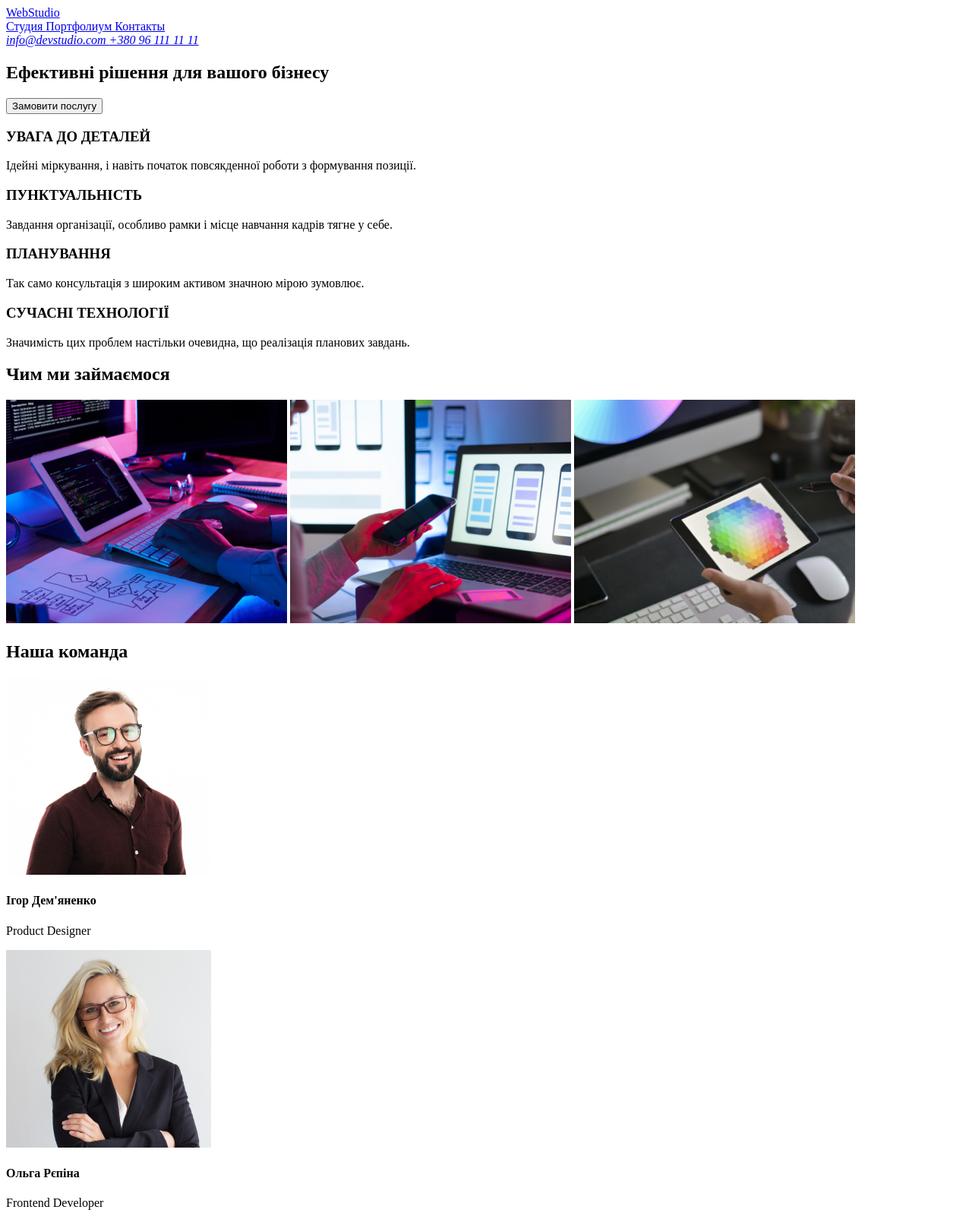
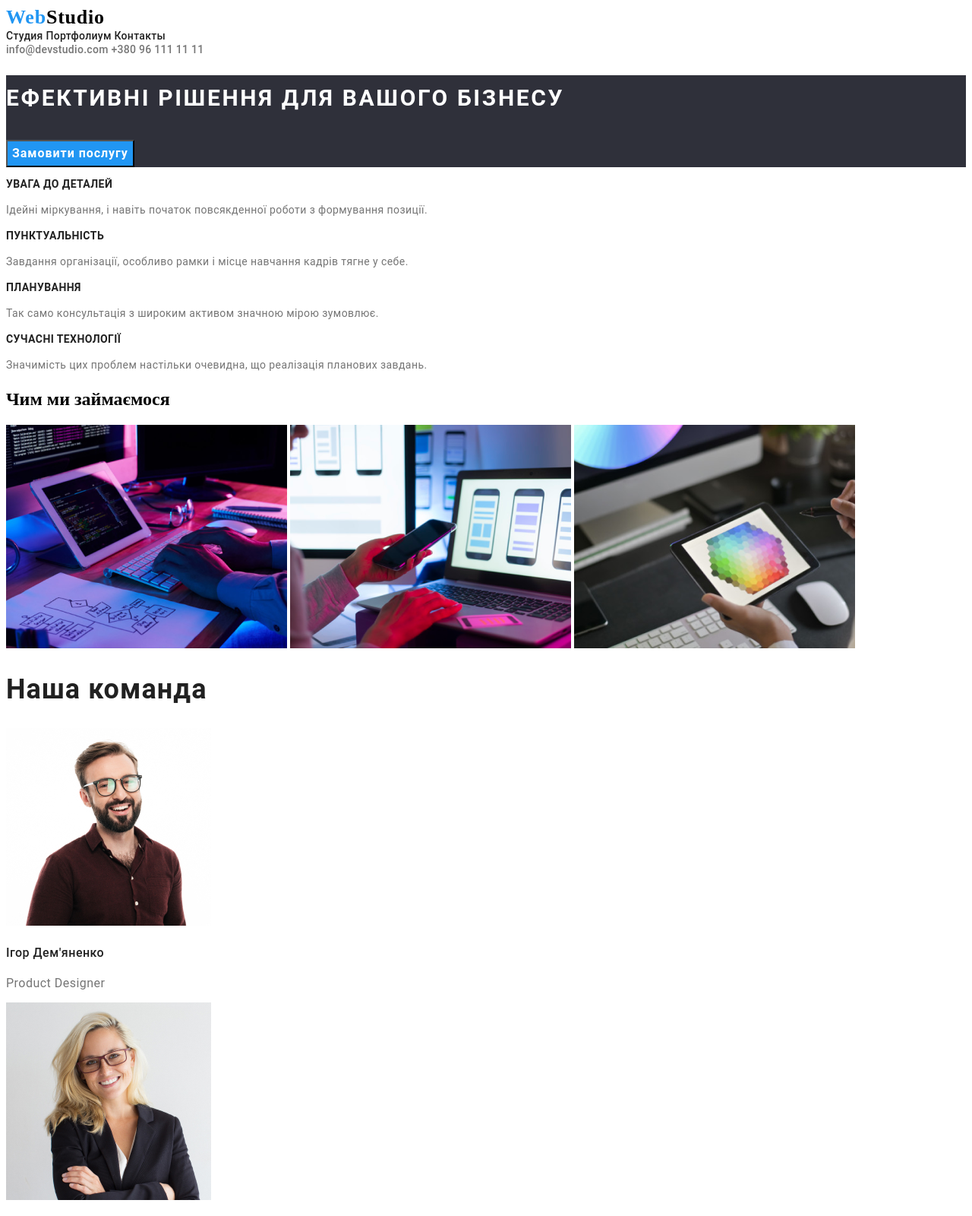
Before and after one commit to PasMyk/WebStudio, a plain HTML site: page index.html in a window 1280 px wide. Shown: the top 1600 px of the page at 76% size. Drawn offline with Linux system fonts and the light colour scheme.

Commit message:
WebStudio

```diff
--- a/index.html
+++ b/index.html
@@ -5,106 +5,107 @@
     <meta charset="UTF-8">
     <meta name="viewport" content="width=device-width, initial-scale=1.0">
     <title>Document</title>
+    <link rel="stylesheet" href="style.css">
 </head>
 
 <body>
-    <header>
-        <div class="container">
-            <div>
-                <a href="http://" target="_blank" rel="noopener noreferrer">
-                    WebStudio
+    <header class="header">
+        <div class="header__container container">
+            <div class="header__logo">
+                <a href="http://" target="_blank" rel="noopener noreferrer" class="header-logo-link">
+                    <span>Web</span>Studio
                 </a>
-                <nav>
-                    <a href="http://" target="_blank" rel="noopener noreferrer">
+                <nav class="header__navigation">
+                    <a href="http://" target="_blank" rel="noopener noreferrer" class="navigation-link">
                         Студия
                     </a>
-                    <a href="http://" target="_blank" rel="noopener noreferrer">
+                    <a href="http://" target="_blank" rel="noopener noreferrer" class="navigation-link">
                         Портфолиум
                     </a>
-                    <a href="http://" target="_blank" rel="noopener noreferrer">
+                    <a href="http://" target="_blank" rel="noopener noreferrer" class="navigation-link">
                         Контакты
                     </a>
                 </nav>
             </div>
-            <address>
-                <a href="mailto:info@devstudio.com">
+            <address class="header__contact-info">
+                <a href="mailto:info@devstudio.com" class="header-email">
                     info@devstudio.com
                 </a>
-                <a href="tel:+380961111111">
+                <a href="tel:+380961111111" class="header-phone">
                     +380 96 111 11 11
                 </a>
             </address>
         </div>
     </header>
-    <main>
-        <section>
-            <div class="container">
-                <h1>
+    <main class="main">
+        <section class="intro">
+            <div class="intro-container">
+                <h1 class="intro-heading">
                     Ефективні рішення для вашого бізнесу
                 </h1>
-                <button>Замовити послугу</button>
+                <button class="intro-button">Замовити послугу</button>
             </div>
         </section>
-        <section>
-            <div class="container">
-                <div class="">
-                    <h3>УВАГА ДО ДЕТАЛЕЙ</h3>
-                    <p>Ідейні міркування, і навіть початок повсякденної роботи з формування позиції.</p>
+        <section class="features">
+            <div class="features-container">
+                <div class="feature">
+                    <h3 class="feature-title">УВАГА ДО ДЕТАЛЕЙ</h3>
+                    <p class="feature-description">Ідейні міркування, і навіть початок повсякденної роботи з формування позиції.</p>
                 </div>
-                <div class="">
-                    <h3>ПУНКТУАЛЬНІСТЬ</h3>
-                    <p>Завдання організації, особливо рамки і місце навчання кадрів тягне у себе.</p>
+                <div class="feature">
+                    <h3 class="feature-title">ПУНКТУАЛЬНІСТЬ</h3>
+                    <p class="feature-description">Завдання організації, особливо рамки і місце навчання кадрів тягне у себе.</p>
                 </div>
-                <div class="">
-                    <h3>ПЛАНУВАННЯ</h3>
-                    <p>Так само консультація з широким активом значною мірою зумовлює.</p>
+                <div class="feature">
+                    <h3 class="feature__title">ПЛАНУВАННЯ</h3>
+                    <p class="feature-description">Так само консультація з широким активом значною мірою зумовлює.</p>
                 </div>
-                <div class="">
-                    <h3>СУЧАСНІ ТЕХНОЛОГІЇ</h3>
-                    <p>Значимість цих проблем настільки очевидна, що реалізація планових завдань.</p>
+                <div class="feature">
+                    <h3 class="feature-title">СУЧАСНІ ТЕХНОЛОГІЇ</h3>
+                    <p class="feature-description">Значимість цих проблем настільки очевидна, що реалізація планових завдань.</p>
                 </div>
             </div>
         </section>
-        <section>
-            <div class="container">
-                <h2>Чим ми займаємося</h2>
-                <div>
-                    <img src="./images/work-photo1.png" alt="Photo">
-                    <img src="./images/work-photo2.png" alt="Photo">
-                    <img src="./images/work-photo3.png" alt="Photo">
+        <section class="services">
+            <div class="services-container">
+                <h2 class="services-heading">Чим ми займаємося</h2>
+                <div class="services-images">
+                    <img src="./images/work-photo1.png" alt="Photo" class="services__image">
+                    <img src="./images/work-photo2.png" alt="Photo" class="services__image">
+                    <img src="./images/work-photo3.png" alt="Photo" class="services__image">
                 </div>
             </div>
         </section>
-        <section>
-            <div class="container">
-                <h2>Наша команда</h2>
-                <div>
-                    <img src="./images/work-photo4.jpg" alt="Photo">
-                    <h4>Ігор Дем'яненко</h4>
-                    <p>Product Designer</p>
-                    <img src="./images/work-photo5.jpg" alt="Photo">
-                    <h4>Ольга Рєпіна</h4>
-                    <p>Frontend Developer</p>
-                    <img src="./images/work-photo6.jpg" alt="Photo">
-                    <h4>Микола Тарасов</h4>
-                    <p>Marketing</p>
-                    <img src="./images/work-photo7.jpg" alt="Photo">
-                    <h2>Михайло Єрмаков</h2>
-                    <p>UI Designer</p>
+        <section class="team">
+            <div class="team-container">
+                <h2 class="team-heading">Наша команда</h2>
+                <div class="team__members">
+                    <img src="./images/work-photo4.jpg" alt="Photo" class="team-photo Sotur">
+                    <h4 class="team-name">Ігор Дем'яненко</h4>
+                    <p class="team-role">Product Designer</p>
+                    <img src="./images/work-photo5.jpg" alt="Photo" class="team-photo Sotur">
+                    <h4 class="team-name">Ольга Рєпіна</h4>
+                    <p class="team-role">Frontend Developer</p>
+                    <img src="./images/work-photo6.jpg" alt="Photo" class="team-photo Sotur">
+                    <h4 class="team-name">Микола Тарасов</h4>
+                    <p class="team-role">Marketing</p>
+                    <img src="./images/work-photo7.jpg" alt="Photo" class="team-photo Sotur">
+                    <h4 class="team-name">Михайло Єрмаков</h4>
+                    <p class="team-role">UI Designer</p>
                 </div>
             </div>
         </section>
     </main>
-    <footer>
-        <a href="http://" target="_blank" rel="noopener noreferrer">
-            WebStudio
+    <footer class="footer">
+        <a href="http://" target="_blank" rel="noopener noreferrer" class="footer-link">
+            <span class="footer-name glov-infa">Web</span>Studio
         </a>
-        <p>м. Київ, пр-т Лесі Українки, 26</p>
-        <address>
-            <a href="mailto:info@devstudio.com">
+        <p class="footer-info">м. Київ, пр-т Лесі Українки, 26</p>
+        <address class="footer-contact-info">
+            <a href="mailto:info@devstudio.com" class="footer-email">
                 info@devstudio.com
             </a>
-            <a href="tel:+380961111111">
+            <a href="tel:+380961111111" class="footer-phone">
                 +380 96 111 11 11
             </a>
         </address>
--- /dev/null
+++ b/style.css
@@ -0,0 +1,175 @@
+:root {
+    --header-navigation: #212121;
+    --navigation-link: #757575;
+    --heaeder-logo-link: #000;
+    --header-logo-link2: #2196F3;
+    --intro-heading: #FFF;
+    --background: #2F303A;
+    --addres-info: rgba(255, 255, 255, 0.60);
+}
+
+.navigation-link {
+    color: var(--header-navigation);
+    font-family: Roboto;
+    font-size: 14px;
+    font-style: normal;
+    font-weight: 500;
+    line-height: normal;
+    letter-spacing: 0.28px;
+    text-decoration: none;
+}
+
+.header-email,
+.header-phone {
+    color: var(--navigation-link);
+    font-family: Roboto;
+    font-size: 14px;
+    font-style: normal;
+    font-weight: 500;
+    line-height: normal;
+    letter-spacing: 0.28px;
+    text-decoration: none;
+}
+
+span {
+    color: var(--header-logo-link2);
+    font-family: Raleway;
+    font-size: 26px;
+    font-style: normal;
+    font-weight: 700;
+    line-height: normal;
+    letter-spacing: 0.78px;
+    text-decoration: none;
+}
+
+.header-logo-link {
+    color: var(--heaeder-logo-link);
+    font-family: Raleway;
+    font-size: 26px;
+    font-style: normal;
+    font-weight: 700;
+    line-height: normal;
+    letter-spacing: 0.78px;
+    text-decoration: none
+}
+
+h1 {
+    color: var(--intro-heading);
+    font-family: Roboto;
+    font-size: 30px;
+    font-style: normal;
+    font-weight: 600;
+    line-height: 60px;
+    letter-spacing: 2.64px;
+    text-transform: uppercase;
+}
+
+.intro-container {
+    background-color: #2F303A;
+}
+
+button {
+    color: var(--intro-heading);
+    font-family: Roboto;
+    font-size: 16px;
+    font-style: normal;
+    font-weight: 700;
+    line-height: 30px;
+    letter-spacing: 0.96px;
+    background-color: #2196F3;
+}
+
+h3 {
+    color: var(--header-navigation);
+    font-family: Roboto;
+    font-size: 14px;
+    font-style: normal;
+    font-weight: 700;
+    line-height: normal;
+    letter-spacing: 0.42px;
+    text-transform: uppercase;
+}
+
+.feature-description {
+    color: var(--navigation-link);
+    font-family: Roboto;
+    font-size: 14px;
+    font-style: normal;
+    font-weight: 400;
+    line-height: 24px;
+    letter-spacing: 0.42px;
+}
+
+.team-heading {
+    color: var(--header-navigation);
+    font-family: Roboto;
+    font-size: 36px;
+    font-style: normal;
+    font-weight: 700;
+    line-height: normal;
+    letter-spacing: 1.08px;
+}
+
+.service-heading {
+    color: #212121;
+    font-family: Roboto;
+    font-size: 36px;
+    font-style: normal;
+    font-weight: 700;
+    line-height: normal;
+    letter-spacing: 1.08px;
+}
+
+h4 {
+    color: var(--header-navigation);
+    font-family: Roboto;
+    font-size: 16px;
+    font-style: normal;
+    font-weight: 500;
+    line-height: normal;
+    letter-spacing: 0.48px;
+}
+
+.team-role {
+    color: var(--navigation-link);
+    font-family: Roboto;
+    font-size: 16px;
+    font-style: normal;
+    font-weight: 400;
+    line-height: normal;
+    letter-spacing: 0.48px;
+}
+
+footer {
+    background-color: #2F303A;
+}
+
+.footer-link {
+    color: var(--intro-heading);
+    font-family: Raleway;
+    font-size: 26px;
+    font-style: normal;
+    font-weight: 700;
+    line-height: normal;
+    letter-spacing: 0.78px;
+}
+
+.footer-info {
+    color: var(--intro-heading);
+    font-family: Roboto;
+    font-size: 14px;
+    font-style: normal;
+    font-weight: 400;
+    line-height: 24px;
+    letter-spacing: 0.42px;
+}
+
+.footer-email, .footer-phone {
+    color: var(--navigation-link);
+    font-family: Roboto;
+    font-size: 14px;
+    font-style: normal;
+    font-weight: 400;
+    line-height: 24px;
+    letter-spacing: 0.42px;
+}
```
